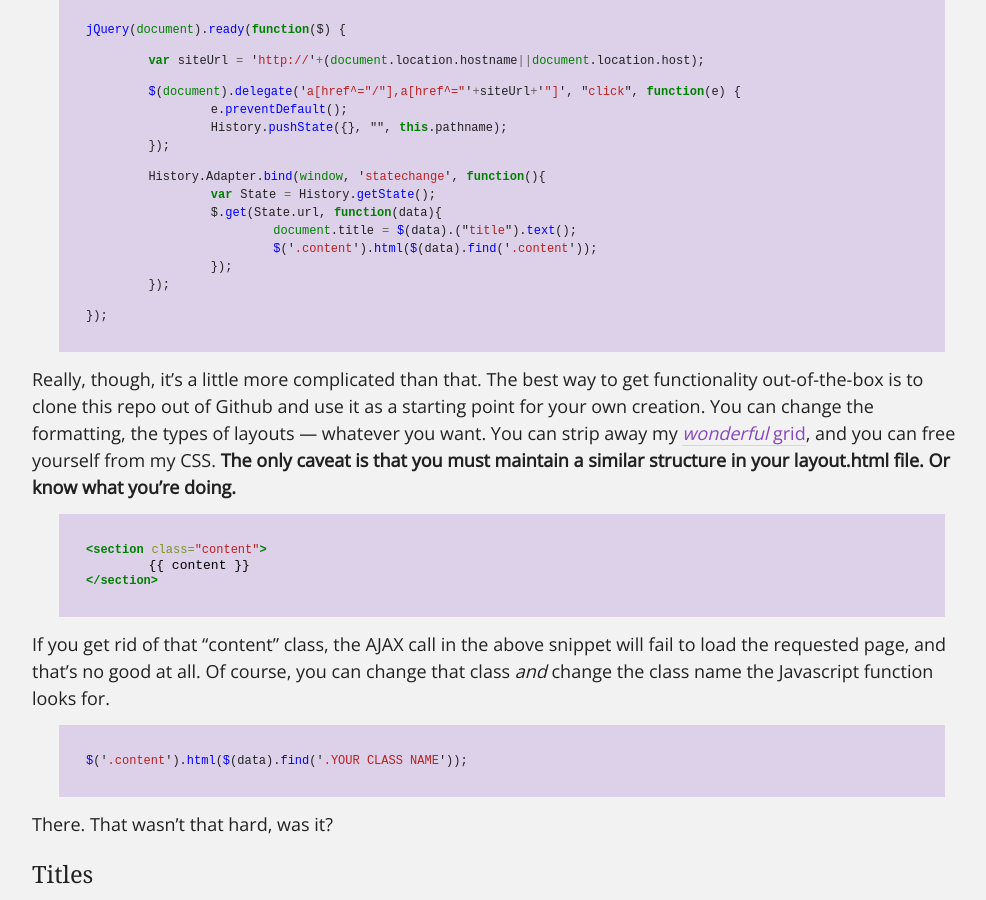
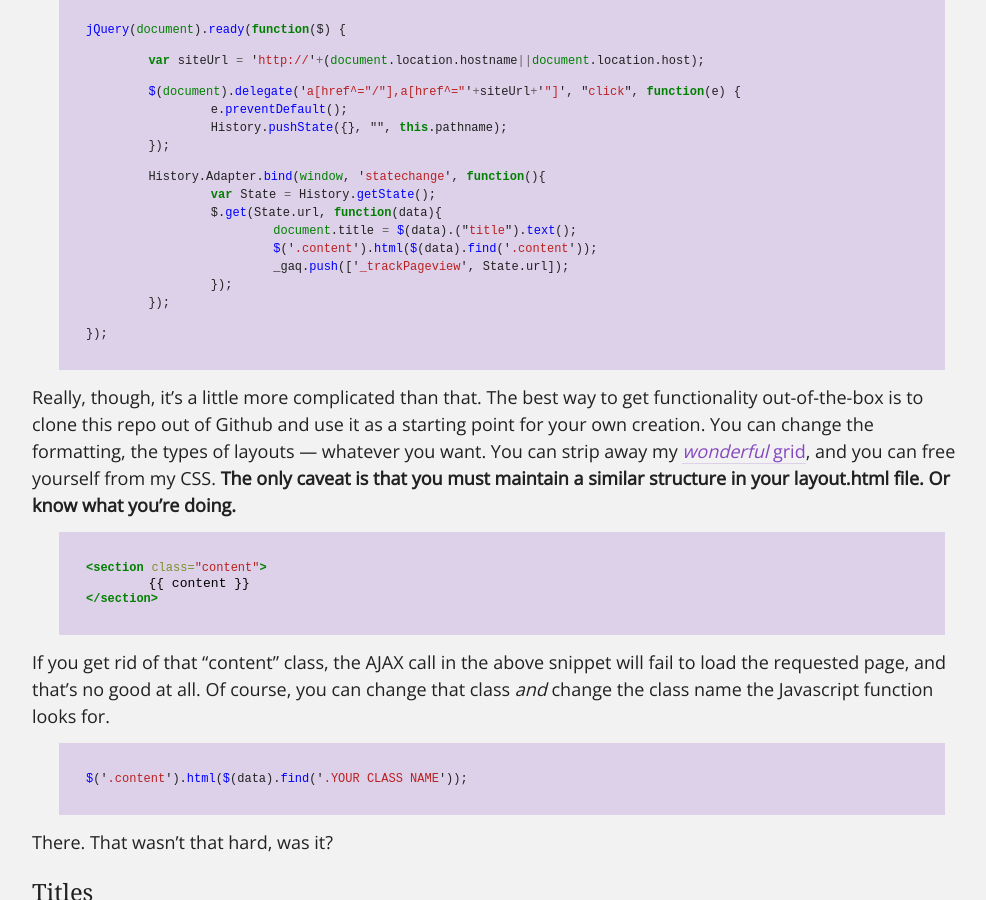
Before and after one commit to joelhans/Jekyll-AJAX, a Jekyll site: the page built from _posts/2012-04-10-what.markdown, in a window 1280 px wide and 900 px high, scrolled down 898 px. Shown: the whole window, without its empty margins (138-1124 px from the left). Built offline with Jekyll 4.4.1, drawn with Linux system fonts in a browser that asks for light colours; nearby versions of some CDN libraries; Markdown is read by kramdown in place of the engine named in the settings.

Commit message:
Adding some Google Analytics information.

```diff
--- a/_posts/2012-04-10-what.markdown
+++ b/_posts/2012-04-10-what.markdown
@@ -35,6 +35,7 @@ jQuery(document).ready(function($) {
 		$.get(State.url, function(data){
 			document.title = $(data).("title").text();
 			$('.content').html($(data).find('.content'));
+			_gaq.push(['_trackPageview', State.url]);
 		});
 	});
 
```
Also changed, not shown: README.md.
